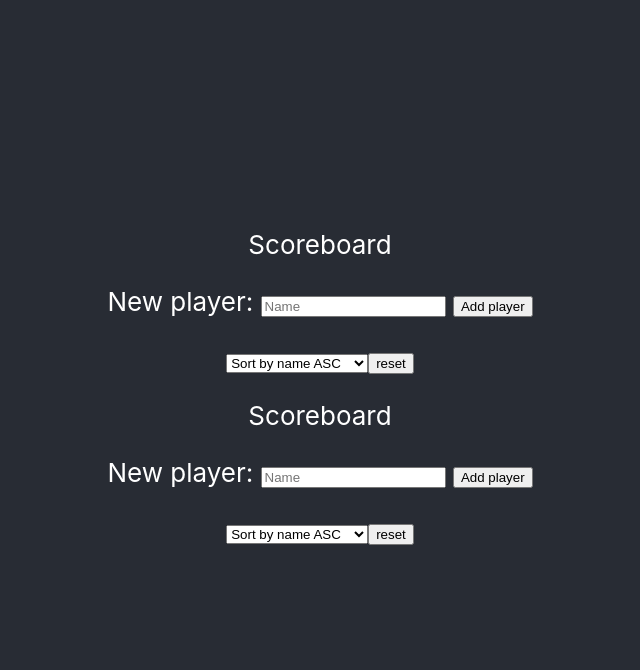
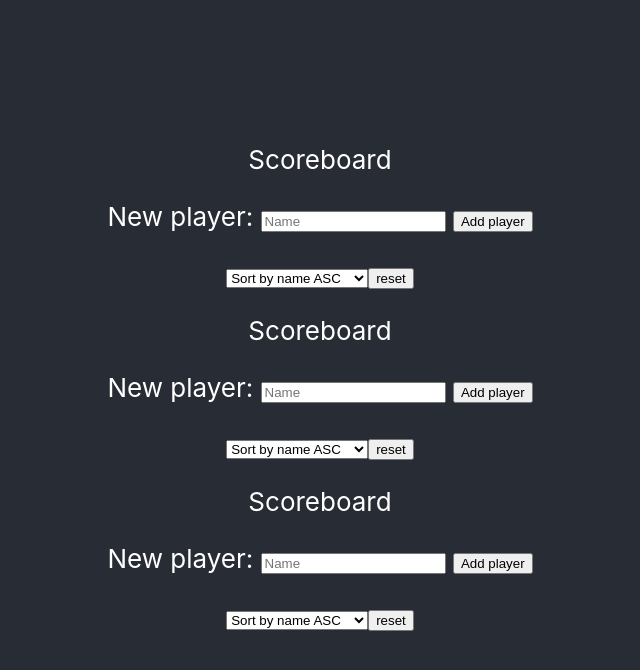
Before and after one commit to ronlouw/ScoreBoardTS, a React (Create React App) app: page / in a window 1280 px wide. Shown: the top 670 px of the page, without its empty margins (320-960 px from the left). Built offline with nearby package versions, Linux system fonts and the light colour scheme.

Commit message:
State of matches partially mananged by Tournament

```diff
--- a/src/components/ScoreBoard/index.tsx
+++ b/src/components/ScoreBoard/index.tsx
@@ -1,6 +1,7 @@
 import React, { useState } from "react";
 import Player from "../Player";
 import { TPlayer, TSortingFunction } from "../../entities/Player";
+import { TMatch } from "../../entities/Match";
 import PlayerForm from "../PlayerForm";
 
 const compareScoreDesc: TSortingFunction = (playerA, playerB) => {
@@ -30,7 +31,9 @@ const sortingOptions: TSortingOptions = {
   scoreDesc: compareScoreDesc,
 };
 
-export default function ScoreBoard() {
+interface IProps extends TMatch {}
+
+export default function ScoreBoard(props: IProps) {
   const [sortBy, setSortBy] = useState("scoreDesc");
   const [players, setPlayers] = useState<TPlayer[]>([]);
 
--- a/src/components/Tournament/index.tsx
+++ b/src/components/Tournament/index.tsx
@@ -1,11 +1,29 @@
-import React from "react";
+import React, { useState } from "react";
 import ScoreBoard from "../ScoreBoard";
+import { TTournament } from "../../entities/Tournament";
 
 export default function Tournament() {
+  const [matches, setMatches] = useState<TTournament>([
+    {
+      id: 1,
+      players: [],
+    },
+    {
+      id: 2,
+      players: [],
+    },
+    {
+      id: 3,
+      players: [],
+    },
+  ]);
   return (
     <div>
-      <ScoreBoard />
-      <ScoreBoard />
+      {matches.map((match) => {
+        return (
+          <ScoreBoard key={match.id} id={match.id} players={match.players} />
+        );
+      })}
     </div>
   );
 }
--- a/src/entities/Match.ts
+++ b/src/entities/Match.ts
@@ -2,5 +2,5 @@ import { TPlayer } from "./Player";
 
 export type TMatch = {
   id: number;
-  players: TPlayer[];
+  players: TPlayer[] | [];
 };
```
